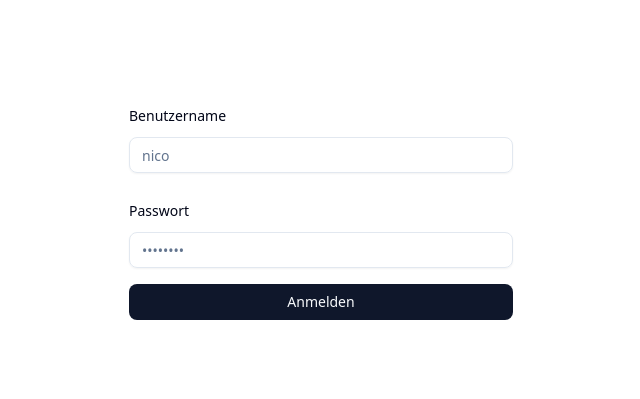
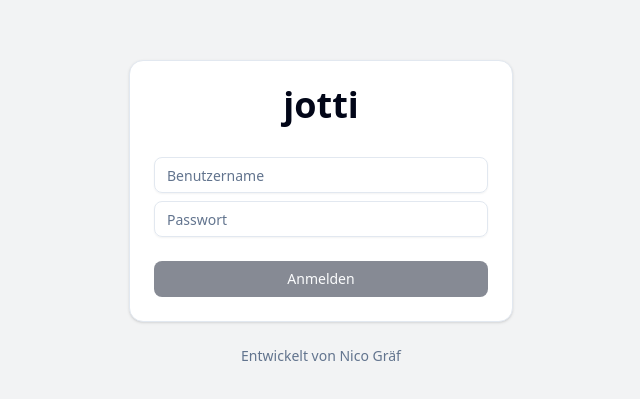
Before and after one commit to nicograef/jotti, a React (Vite) app in the folder frontend/: page /login in a window 1280 px wide. Shown: the part 187-586 px from the top of the page, without its empty margins (319-959 px from the left). Built offline with nearby package versions, Linux system fonts and the light colour scheme.

Commit message:
feat: design login page

```diff
--- a/frontend/src/admin/AppBar.tsx
+++ b/frontend/src/admin/AppBar.tsx
@@ -1,5 +1,6 @@
 import { Button } from "@/components/ui/button"
-import { NavLink } from "react-router"
+import { AuthSingleton } from "@/lib/auth"
+import { NavLink, useNavigate } from "react-router"
 
 type Pages = "dashboard" | "products" | "tables" | "users"
 
@@ -8,6 +9,13 @@ interface AppBarProps {
 }
 
 export function AppBar({ activeTab }: AppBarProps) {
+  const navigate = useNavigate()
+
+  const handleLogout = async () => {
+    AuthSingleton.logout()
+    await navigate("/login")
+  }
+
   return (
     <header className="fixed inset-x-0 top-0 z-50 shadow-md">
       <div className="mx-auto flex h-16 items-center gap-6 px-8">
@@ -42,7 +50,13 @@ export function AppBar({ activeTab }: AppBarProps) {
         <div className="ml-auto flex items-center gap-2">
           <div className="shrink-0 font-semibold">nicog</div>
           <div className="shrink-0">/</div>
-          <div className="shrink-0 cursor-pointer font-semibold hover:underline">
+          <div
+            className="shrink-0 cursor-pointer font-semibold hover:underline"
+            onClick={(e) => {
+              e.preventDefault()
+              void handleLogout()
+            }}
+          >
             Logout
           </div>
         </div>
--- a/frontend/src/common/Login.tsx
+++ /dev/null
@@ -1,148 +0,0 @@
-import React from "react"
-
-import { Input } from "@/components/ui/input"
-import { Button } from "@/components/ui/button"
-import { Spinner } from "@/components/ui/spinner"
-import { AuthSingleton } from "@/lib/auth"
-import { Controller, useForm } from "react-hook-form"
-import {
-  Field,
-  FieldError,
-  FieldGroup,
-  FieldLabel,
-} from "@/components/ui/field"
-import { useNavigate } from "react-router"
-
-interface FormData {
-  username: string
-  password: string
-}
-
-function toUsername(name: string) {
-  return name
-    .toLowerCase()
-    .replace(/\s+/g, "")
-    .replace(/ä/g, "ae")
-    .replace(/ö/g, "oe")
-    .replace(/ü/g, "ue")
-    .replace(/ß/g, "ss")
-    .replace(/[^a-z0-9]/g, "")
-}
-
-export function Login() {
-  const navigate = useNavigate()
-  const [loading, setLoading] = React.useState(false)
-  const form = useForm<FormData>({
-    defaultValues: { username: "", password: "" },
-  })
-
-  const onSubmit = async (data: FormData) => {
-    setLoading(true)
-
-    try {
-      await AuthSingleton.login(data.username, data.password)
-      if (AuthSingleton.isAdmin) {
-        console.log("Redirecting to /admin")
-        await navigate("/admin")
-      } else {
-        await navigate("/")
-      }
-    } catch (error: unknown) {
-      console.error("Login failed:", error)
-    }
-
-    setLoading(false)
-  }
-
-  return (
-    <div className="flex min-h-screen items-center justify-center p-4">
-      <form
-        id="login-form"
-        onSubmit={(e) => {
-          e.preventDefault()
-          void form.handleSubmit(onSubmit)()
-          return false
-        }}
-        className="w-full max-w-sm space-y-4"
-      >
-        <FieldGroup>
-          <Controller
-            name="username"
-            control={form.control}
-            rules={{
-              required: "Benutzername fehlt.",
-              minLength: {
-                value: 4,
-                message: "Benutzername muss mindestens 4 Zeichen lang sein.",
-              },
-              maxLength: {
-                value: 20,
-                message: "Benutzername darf maximal 20 Zeichen lang sein.",
-              },
-            }}
-            render={({ field, fieldState }) => (
-              <Field data-invalid={fieldState.invalid}>
-                <FieldLabel htmlFor="login-form-username">
-                  Benutzername
-                </FieldLabel>
-                <Input
-                  {...field}
-                  onChange={(e) => {
-                    const username = toUsername(e.target.value)
-                    field.onChange(username)
-                  }}
-                  id="login-form-username"
-                  aria-invalid={fieldState.invalid}
-                  placeholder="nico"
-                  autoComplete="off"
-                />
-                {fieldState.invalid && (
-                  <FieldError errors={[fieldState.error]} />
-                )}
-              </Field>
-            )}
-          />
-          <Controller
-            name="password"
-            control={form.control}
-            rules={{
-              required: "Passwort fehlt.",
-              minLength: {
-                value: 6,
-                message: "Passwort muss mindestens 6 Zeichen lang sein.",
-              },
-              maxLength: {
-                value: 20,
-                message: "Passwort darf maximal 20 Zeichen lang sein.",
-              },
-            }}
-            render={({ field, fieldState }) => (
-              <Field data-invalid={fieldState.invalid}>
-                <FieldLabel htmlFor="login-form-password">Passwort</FieldLabel>
-                <Input
-                  {...field}
-                  id="login-form-password"
-                  type="password"
-                  aria-invalid={fieldState.invalid}
-                  placeholder="••••••••"
-                  autoComplete="current-password"
-                />
-                {fieldState.invalid && (
-                  <FieldError errors={[fieldState.error]} />
-                )}
-              </Field>
-            )}
-          />
-        </FieldGroup>
-        <Button
-          type="submit"
-          form="login-form"
-          className="w-full"
-          disabled={loading}
-        >
-          {loading ? <Spinner /> : <></>} Anmelden
-        </Button>
-      </form>
-    </div>
-  )
-}
--- /dev/null
+++ b/frontend/src/common/LoginForm.tsx
@@ -0,0 +1,144 @@
+import React from "react"
+
+import { Input } from "@/components/ui/input"
+import { Button } from "@/components/ui/button"
+import { Spinner } from "@/components/ui/spinner"
+import { AuthSingleton } from "@/lib/auth"
+import { Controller, useForm } from "react-hook-form"
+import { Field, FieldError, FieldGroup } from "@/components/ui/field"
+import { useNavigate } from "react-router"
+import { Card, CardContent, CardFooter, CardHeader } from "@/components/ui/card"
+
+interface FormData {
+  username: string
+  password: string
+}
+
+function toUsername(name: string) {
+  return name
+    .toLowerCase()
+    .replace(/\s+/g, "")
+    .replace(/ä/g, "ae")
+    .replace(/ö/g, "oe")
+    .replace(/ü/g, "ue")
+    .replace(/ß/g, "ss")
+    .replace(/[^a-z0-9]/g, "")
+}
+
+export function LoginForm() {
+  const navigate = useNavigate()
+  const [loading, setLoading] = React.useState(false)
+  const form = useForm<FormData>({
+    defaultValues: { username: "", password: "" },
+  })
+
+  const onSubmit = async (data: FormData) => {
+    setLoading(true)
+
+    try {
+      await AuthSingleton.login(data.username, data.password)
+      if (AuthSingleton.isAdmin) {
+        console.log("Redirecting to /admin")
+        await navigate("/admin")
+      } else {
+        await navigate("/")
+      }
+    } catch (error: unknown) {
+      console.error("Login failed:", error)
+    }
+
+    setLoading(false)
+  }
+
+  return (
+    <Card className="w-full max-w-sm">
+      <CardHeader>
+        <h1 className="text-4xl text-center font-extrabold">jotti</h1>
+      </CardHeader>
+      <CardContent>
+        <form
+          id="login-form"
+          onSubmit={(e) => {
+            e.preventDefault()
+            void form.handleSubmit(onSubmit)()
+            return false
+          }}
+        >
+          <FieldGroup className="gap-2">
+            <Controller
+              name="username"
+              control={form.control}
+              rules={{
+                required: "Benutzername fehlt.",
+                minLength: {
+                  value: 4,
+                  message: "Benutzername muss mindestens 4 Zeichen lang sein.",
+                },
+                maxLength: {
+                  value: 20,
+                  message: "Benutzername darf maximal 20 Zeichen lang sein.",
+                },
+              }}
+              render={({ field, fieldState }) => (
+                <Field data-invalid={fieldState.invalid}>
+                  <Input
+                    {...field}
+                    onChange={(e) => {
+                      const username = toUsername(e.target.value)
+                      field.onChange(username)
+                    }}
+                    aria-invalid={fieldState.invalid}
+                    placeholder="Benutzername"
+                    autoComplete="off"
+                  />
+                  {fieldState.invalid && (
+                    <FieldError errors={[fieldState.error]} />
+                  )}
+                </Field>
+              )}
+            />
+            <Controller
+              name="password"
+              control={form.control}
+              rules={{
+                required: "Passwort fehlt.",
+                minLength: {
+                  value: 6,
+                  message: "Passwort muss mindestens 6 Zeichen lang sein.",
+                },
+                maxLength: {
+                  value: 20,
+                  message: "Passwort darf maximal 20 Zeichen lang sein.",
+                },
+              }}
+              render={({ field, fieldState }) => (
+                <Field data-invalid={fieldState.invalid}>
+                  <Input
+                    {...field}
+                    type="password"
+                    aria-invalid={fieldState.invalid}
+                    placeholder="Passwort"
+                    autoComplete="current-password"
+                  />
+                  {fieldState.invalid && (
+                    <FieldError errors={[fieldState.error]} />
+                  )}
+                </Field>
+              )}
+            />
+          </FieldGroup>
+        </form>
+      </CardContent>
+      <CardFooter>
+        <Button
+          type="submit"
+          form="login-form"
+          className="w-full"
+          disabled={loading || !form.formState.isValid}
+        >
+          {loading ? <Spinner /> : <></>} Anmelden
+        </Button>
+      </CardFooter>
+    </Card>
+  )
+}
--- a/frontend/src/lib/auth.ts
+++ b/frontend/src/lib/auth.ts
@@ -50,6 +50,11 @@ class Auth {
     localStorage.setItem("JOTTI_TOKEN", token)
   }
 
+  public logout(): void {
+    localStorage.removeItem("JOTTI_TOKEN")
+    this.token = null
+  }
+
   private validateAndSetToken(tokenBase64: string): void {
     try {
       const token = jwtDecode<JottiToken>(tokenBase64)
--- a/frontend/src/pages/LoginPage.tsx
+++ b/frontend/src/pages/LoginPage.tsx
@@ -1,10 +1,9 @@
-import { Login } from "@/common/Login"
+import { LoginForm } from "@/common/LoginForm"
 import { AuthSingleton } from "@/lib/auth"
 
 import { redirect } from "react-router"
 
 export function LoadingPageLoader() {
-  console.log("LoadingPageLoader called")
   if (AuthSingleton.isAuthenticated && AuthSingleton.isAdmin) {
     return redirect("/admin")
   } else if (AuthSingleton.isAuthenticated) {
@@ -12,5 +11,22 @@ export function LoadingPageLoader() {
   }
 }
 export function LoginPage() {
-  return <Login />
+  return (
+    <div className="flex flex-col min-h-screen max-h-screen items-center justify-center p-4 bg-primary/5">
+      <LoginForm />
+      <footer className="mt-6">
+        <p className="text-muted-foreground text-sm ">
+          Entwickelt von{" "}
+          <a
+            href="https://nicograef.de"
+            target="_blank"
+            rel="noopener noreferrer"
+            className="hover:underline"
+          >
+            Nico Gräf
+          </a>
+        </p>
+      </footer>
+    </div>
+  )
 }
```
